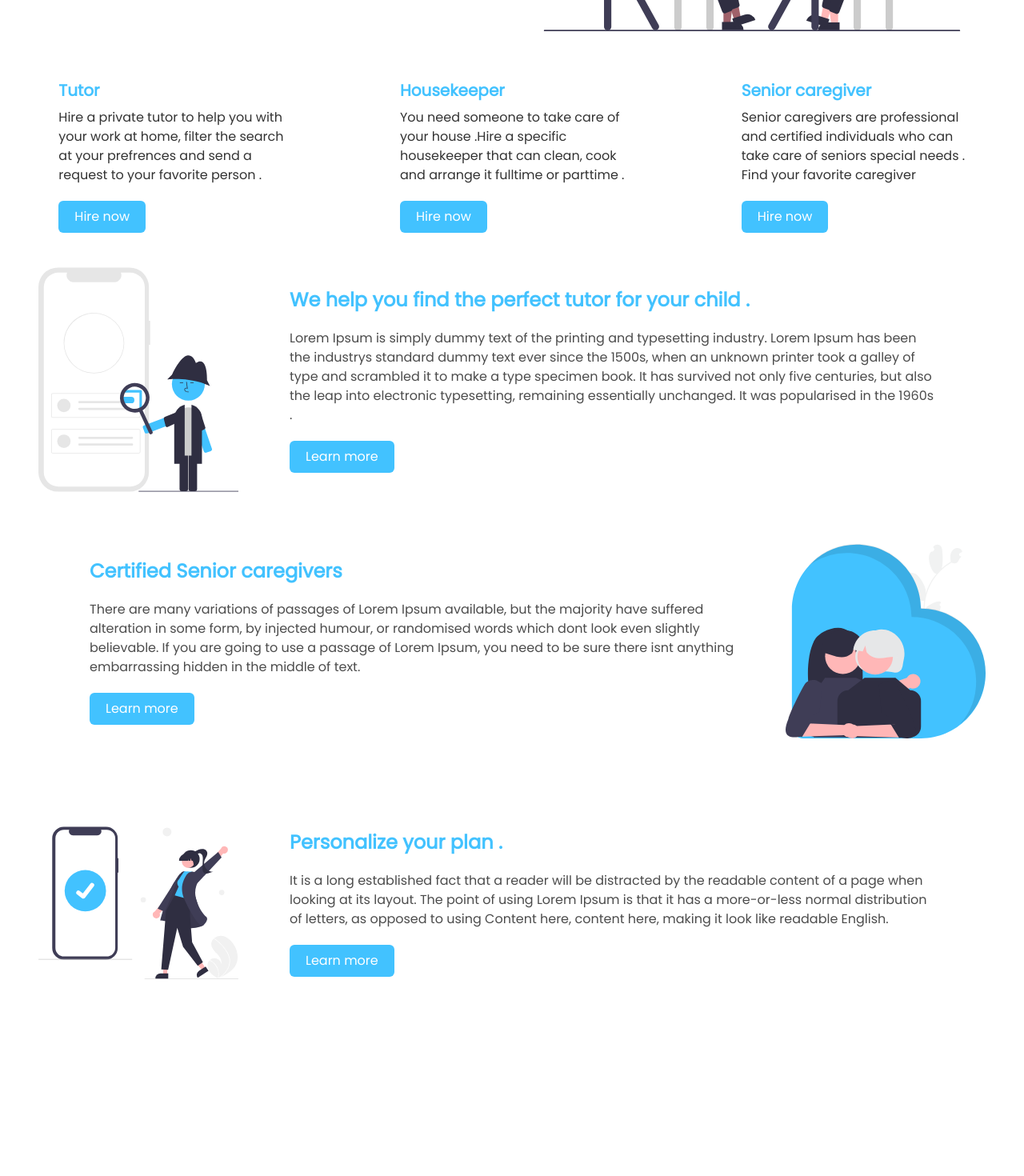
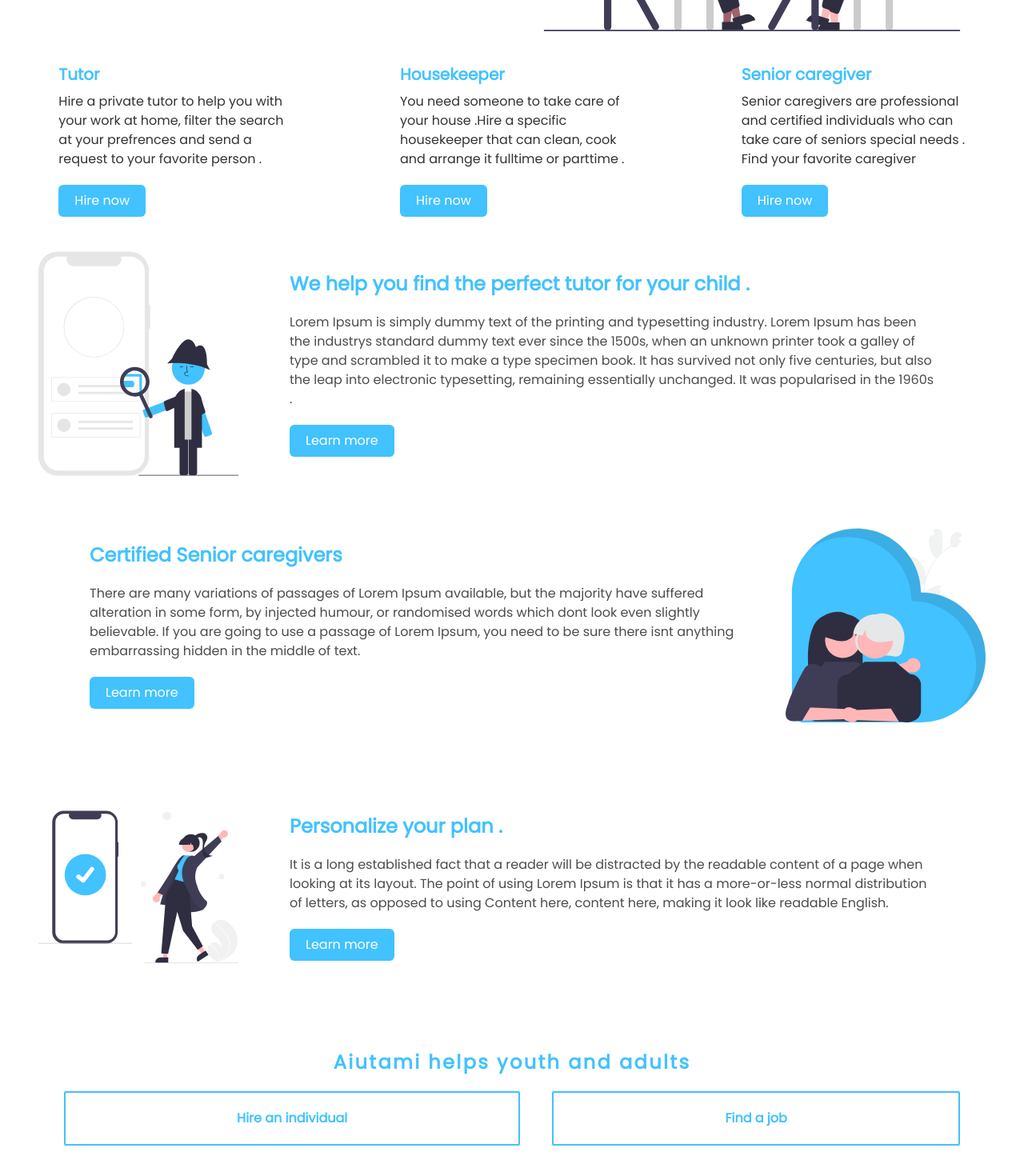
Before and after one commit to chakib2002/aiutami-frontend-reactjs, a React (Create React App) app: page / in a window 1280 px wide. Shown: the part 482-1952 px from the top of the page at 80% size. Before the commit the page ends 1774 px from the top, so only its background shows below. Built offline with nearby package versions, Linux system fonts and the light colour scheme.

Commit message:
Section component

```diff
--- a/src/App.tsx
+++ b/src/App.tsx
@@ -2,6 +2,8 @@ import { Banner } from "./components/Banner";
 import { Cards } from "./components/Cards";
 import { LargeCards } from "./components/LargeCards";
 import { NavBar } from "./components/Navbar";
+import { Section } from "./components/Section";
+import {Footer} from './components/Footer';
 
 function App() {
   return (
@@ -10,6 +12,8 @@ function App() {
       <Banner />
       <Cards/>
       <LargeCards />
+      <Section />
+      <Footer />
     </div>
   );
 }
--- a/src/components/Banner.tsx
+++ b/src/components/Banner.tsx
@@ -6,10 +6,10 @@ export const Banner = () => {
   return (
     <div className='flex'>
       <div className='mt-10 text-center lg:text-left md:mx-auto lg:ml-16 lg:mr-16 lg:mt-20'>
-        <p className='text-2xl font-bold text-primary mb-3 xl:mb-5 '>Are you a university student and you need a part time job ?</p>
-        <p className='text-2xl '>Join us and start earning money . </p>
-        <p className='opacity-80'>Flexible work schedule .</p>
-        <p className='opacity-80 mb-5'>Choose your own client .</p>
+        <p className='text-2xl font-bold text-primary mx-2 sm:mx-0 mb-3 xl:mb-5 '>Are you a university student and you need a part time job ?</p>
+        <p className='text-2xl '>Join us and start earning money.</p>
+        <p className='opacity-80'>Flexible work schedule.</p>
+        <p className='opacity-80 mb-5'>Choose your own client.</p>
         <Button text='Join Now' />
       </div>
       <div className='hidden lg:inline mt-10 mr-10'>
--- a/src/components/Card.tsx
+++ b/src/components/Card.tsx
@@ -3,14 +3,14 @@ import { Button } from './Button'
 
 export const Card = ( {title, text} : {title:string, text : string} ) => {
   return (
-    <div className='w-80 rounded-2xl mb-5 mx-auto'>
-        <div className='text-primary font-bold text-xl ml-5 mt-5 mb-2'>
+    <div className='w-80 rounded-2xl mb-5 mx-auto text-center md:text-left'>
+        <div className='text-primary font-bold text-xl md:ml-5 mt-5 mb-2'>
             {title}
         </div>
-        <div className='ml-5 mb-5 opacity-80 mr-2'>
+        <div className='md:ml-5 mb-5 opacity-80 md:mr-2'>
             {text}
         </div>
-        <div className='ml-5'>
+        <div className='text-center md:text-left md:ml-5'>
         <Button text='Hire now'/>
         </div>
     </div>
--- a/src/components/Cards.tsx
+++ b/src/components/Cards.tsx
@@ -3,7 +3,7 @@ import { Card } from './Card'
 
 export const Cards = () => {
   return (
-    <div className='grid grid-cols-1 md:grid-cols-2 lg:grid-cols-3 mt-10'>
+    <div className='grid grid-cols-1 md:grid-cols-2 lg:grid-cols-3 mt-5'>
         <Card title='Tutor'
             text='Hire a private tutor to help you with your work at home,
             filter the search at your prefrences and send a request to your favorite person .'
--- /dev/null
+++ b/src/components/Footer.tsx
@@ -0,0 +1,16 @@
+import React from 'react'
+
+export const Footer = () => {
+  return (
+    <div>
+      <div>
+
+      </div>
+      <div>
+        <div>
+
+        </div>
+      </div>
+    </div>
+  )
+}
--- /dev/null
+++ b/src/components/Section.tsx
@@ -0,0 +1,19 @@
+import React from 'react'
+
+export const Section = () => {
+  return (
+    <div className='m-10  '>
+        <p className='text-center text-2xl font-black text-primary tracking-widest'>Aiutami helps youth and adults</p>
+        <div className='grid grid-flow-row lg:grid-flow-col m-5'>
+            <button className='rounded-sm border-2 border-primary py-5 mb-3 lg:ml-5 lg:mr-5 text-primary font-bold
+                hover:border-bluedark hover:font-medium hover:bg-bluedark hover:text-secondary active:scale-95  transition transition-duration-400 ease-out'>
+                    Hire an individual
+            </button>
+            <button className='rounded-sm border-2 border-primary py-5 mb-3 lg:ml-5 lg:mr-5 text-primary font-bold
+                hover:border-bluedark hover:font-medium hover:bg-bluedark hover:text-secondary active:scale-95  transition transition-duration-400 ease-out'>
+                    Find a job
+            </button>
+        </div>
+    </div>
+  )
+}
--- a/tailwind.config.js
+++ b/tailwind.config.js
@@ -11,7 +11,9 @@ module.exports = {
     './src/Images/Grandma.svg',
     './src/Images/Confirmed.svg',
     './src/Images/Search.svg',
-    './src/Images/Worktime.svg'
+    './src/Images/Worktime.svg',
+    './src/components/Footer.tsx',
+    './src/components/Section.tsx'
   ],
   theme: {
     extend: {},
```
